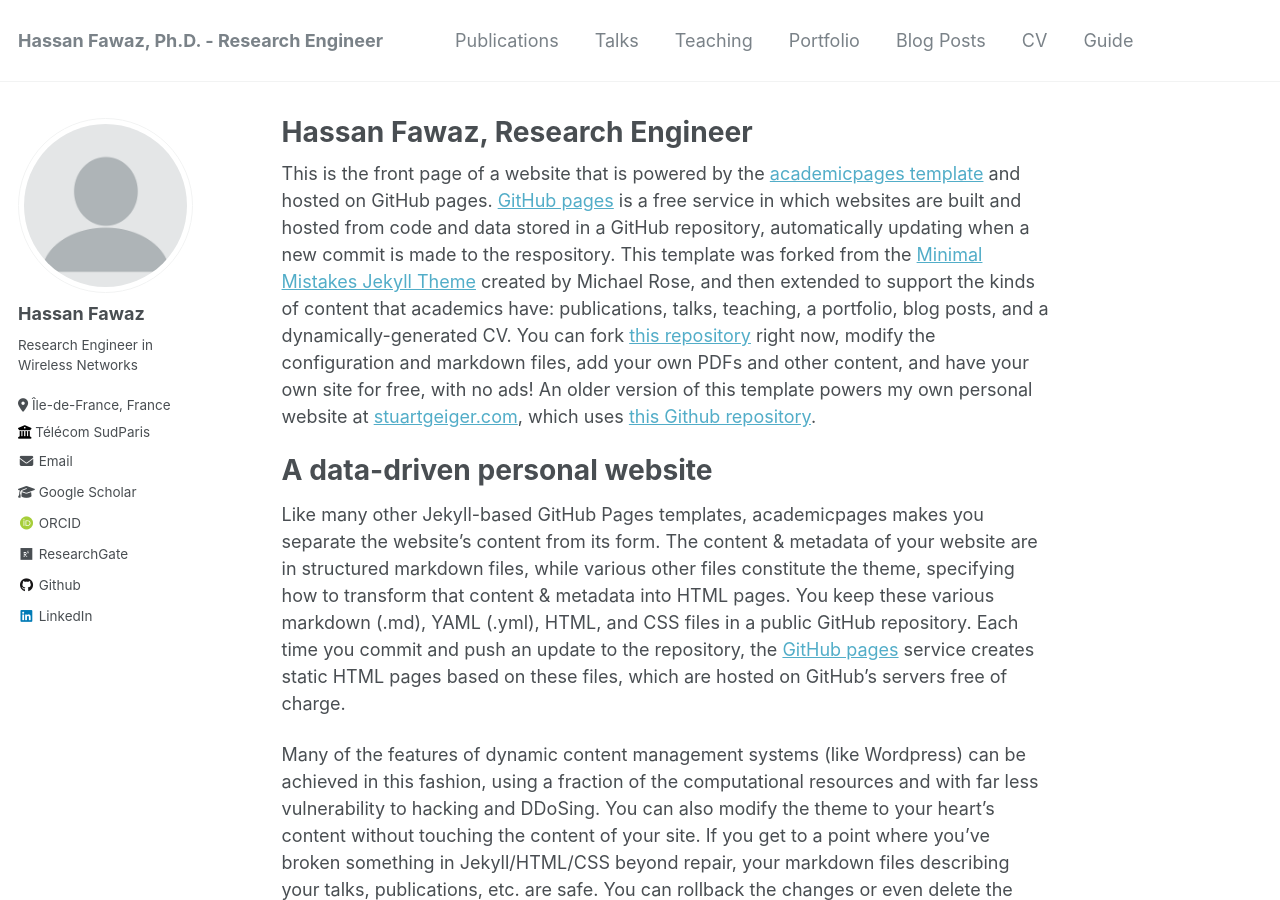
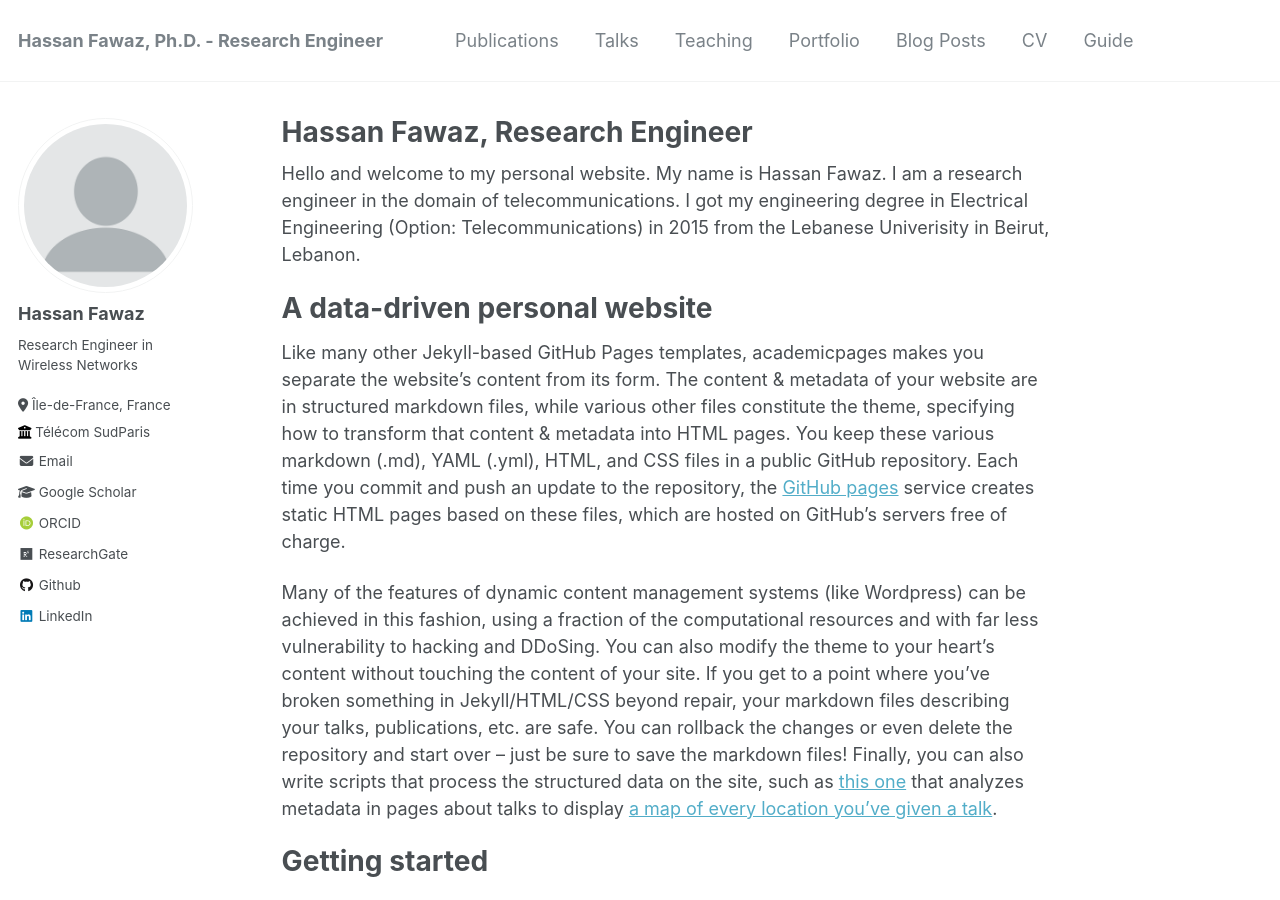
Before and after one commit to Hassan-Fawaz/Hassan-Fawaz.github.io, a Jekyll site: the page built from _pages/about.md, in a window 1280 px wide and 900 px high. Built offline with Jekyll 4.4.1, drawn with Linux system fonts in a browser that asks for light colours; some web fonts are replaced.

Commit message:
Update about.md

```diff
--- a/_pages/about.md
+++ b/_pages/about.md
@@ -7,7 +7,7 @@ redirect_from:
   - /about.html
 ---
 
-This is the front page of a website that is powered by the [academicpages template](https://github.com/academicpages/academicpages.github.io) and hosted on GitHub pages. [GitHub pages](https://pages.github.com) is a free service in which websites are built and hosted from code and data stored in a GitHub repository, automatically updating when a new commit is made to the respository. This template was forked from the [Minimal Mistakes Jekyll Theme](https://mmistakes.github.io/minimal-mistakes/) created by Michael Rose, and then extended to support the kinds of content that academics have: publications, talks, teaching, a portfolio, blog posts, and a dynamically-generated CV. You can fork [this repository](https://github.com/academicpages/academicpages.github.io) right now, modify the configuration and markdown files, add your own PDFs and other content, and have your own site for free, with no ads! An older version of this template powers my own personal website at [stuartgeiger.com](http://stuartgeiger.com), which uses [this Github repository](https://github.com/staeiou/staeiou.github.io).
+Hello and welcome to my personal website. My name is Hassan Fawaz. I am a research engineer in the domain of telecommunications. I got my engineering degree in Electrical Engineering (Option: Telecommunications) in 2015 from the Lebanese Univerisity in Beirut, Lebanon.
 
 A data-driven personal website
 ======
```
